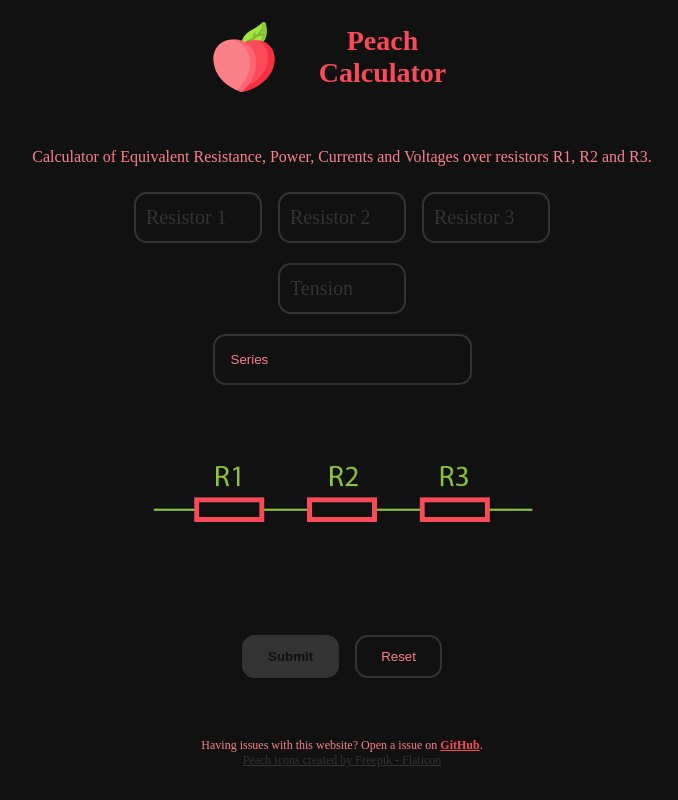
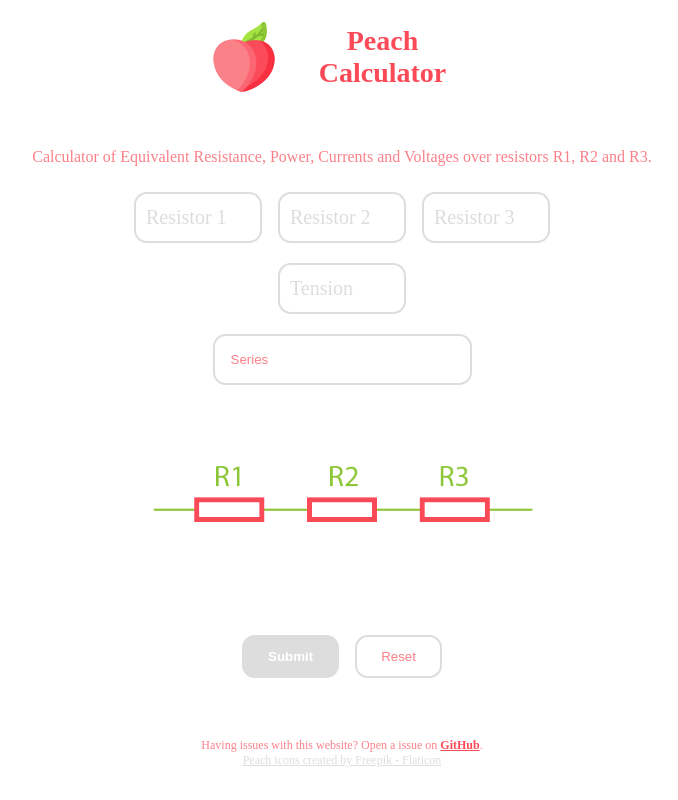
Before and after one commit to pedrojosawczuk/PeachCalculator, a React (Create React App) app: page / in a window 1280 px wide. Shown: the whole page, without its empty margins (298-976 px from the left). Built offline with nearby package versions, Linux system fonts and the light colour scheme.

Commit message:
change: add dark mode and light mode css

```diff
--- a/src/App.js
+++ b/src/App.js
@@ -1,25 +1,13 @@
 import Header from './components/Header';
 import Content from './components/Content';
 import Footer from './components/Footer';
-/*
-import LightSwitch from './context/LightSwitch';
-import { UserModeContext } from './context/UserMode';
-import { UserModeProvider } from './context/UserMode';
-*/
 import logo from './logo.png';
 import './index.css';
 
 function App() {
-  /*
-  const {userMode} = useContext(UserModeContext);
-    <UserModeProvider>
-  <LightSwitch />
-
-    </UserModeProvider>
-  */
   return (
   <>
-    <div className='container container-dark'/*className={userMode ? `container container-dark` : `container container-light`}*/>
+    <div className='container'>
       <Header
         logo={ logo }
         title='Peach Calculator' />
--- a/src/index.css
+++ b/src/index.css
@@ -10,20 +10,25 @@ Green
 #8CC636 = rgba(140, 198, 54, 1)
 #82B633 = rgba(130, 182, 51, 1)
 */
+@media (prefers-color-scheme: light) {
   :root {
     --first-color: rgba(250, 128, 137, 1);
-  --first-background: rgba(250, 128, 137, .5);
     --second-color: rgba(250, 74, 88, 1);
     --third-color: rgba(162, 229, 64, 1);
     --fourth-color: rgba(130, 182, 51, 1);
-}
-.container-light {
     --background: rgba(221, 221, 221, 1);
     --background2: rgba(255, 255, 255, 1);
   }
-.container-dark {
+}
+@media (prefers-color-scheme: dark) {
+  :root {
+    --first-color: rgba(250, 128, 137, 1);
+    --second-color: rgba(250, 74, 88, 1);
+    --third-color: rgba(162, 229, 64, 1);
+    --fourth-color: rgba(130, 182, 51, 1);
     --background: rgba(51, 51, 51, 1);
     --background2: rgba(17, 17, 17, 1);
+  }
 }
 body {
   margin: 0;
```
Also changed, not shown: src/components/Content.jsx (+6 -12 lines). Lines whose indentation alone changed are shown as unchanged.
